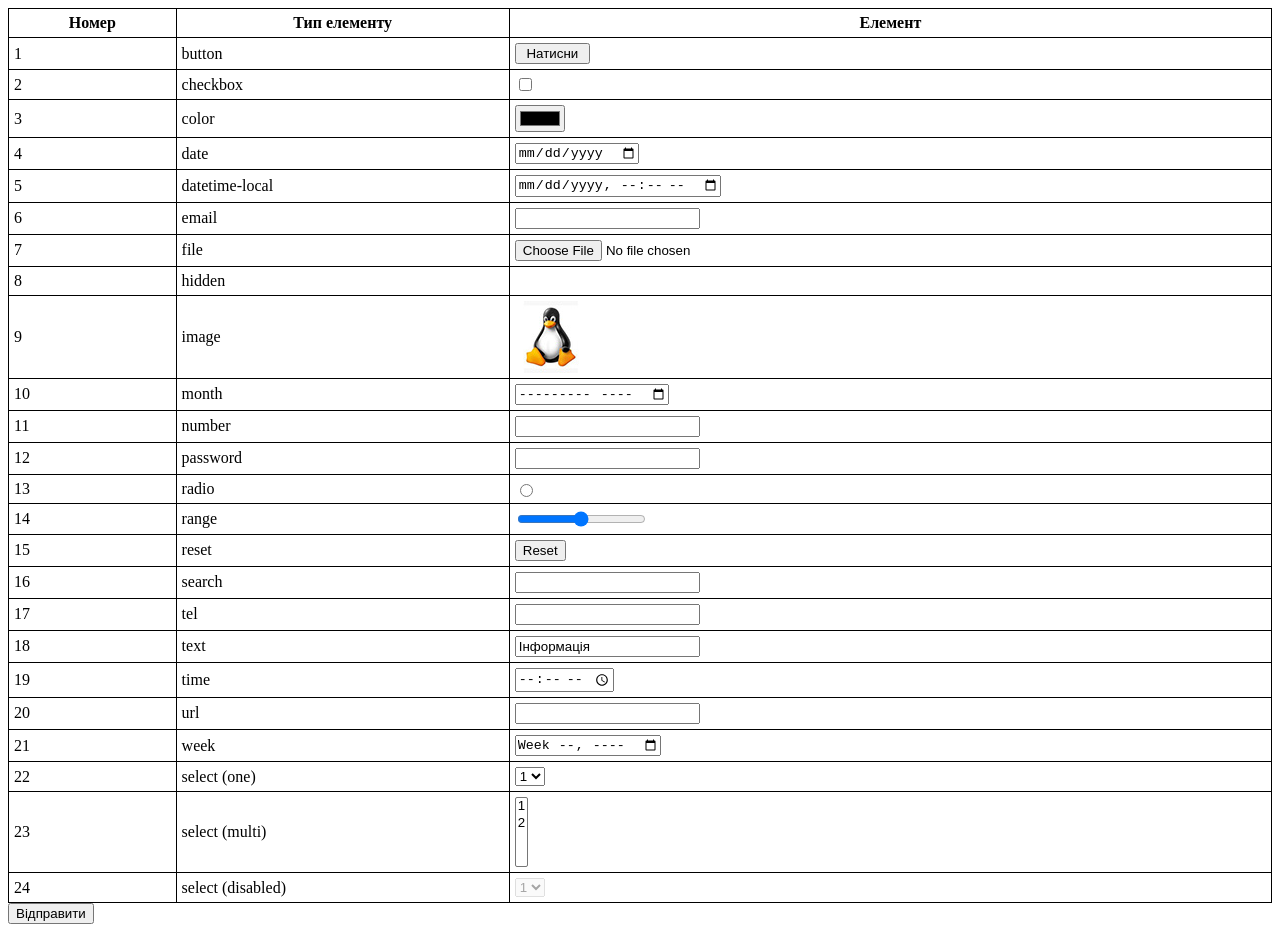
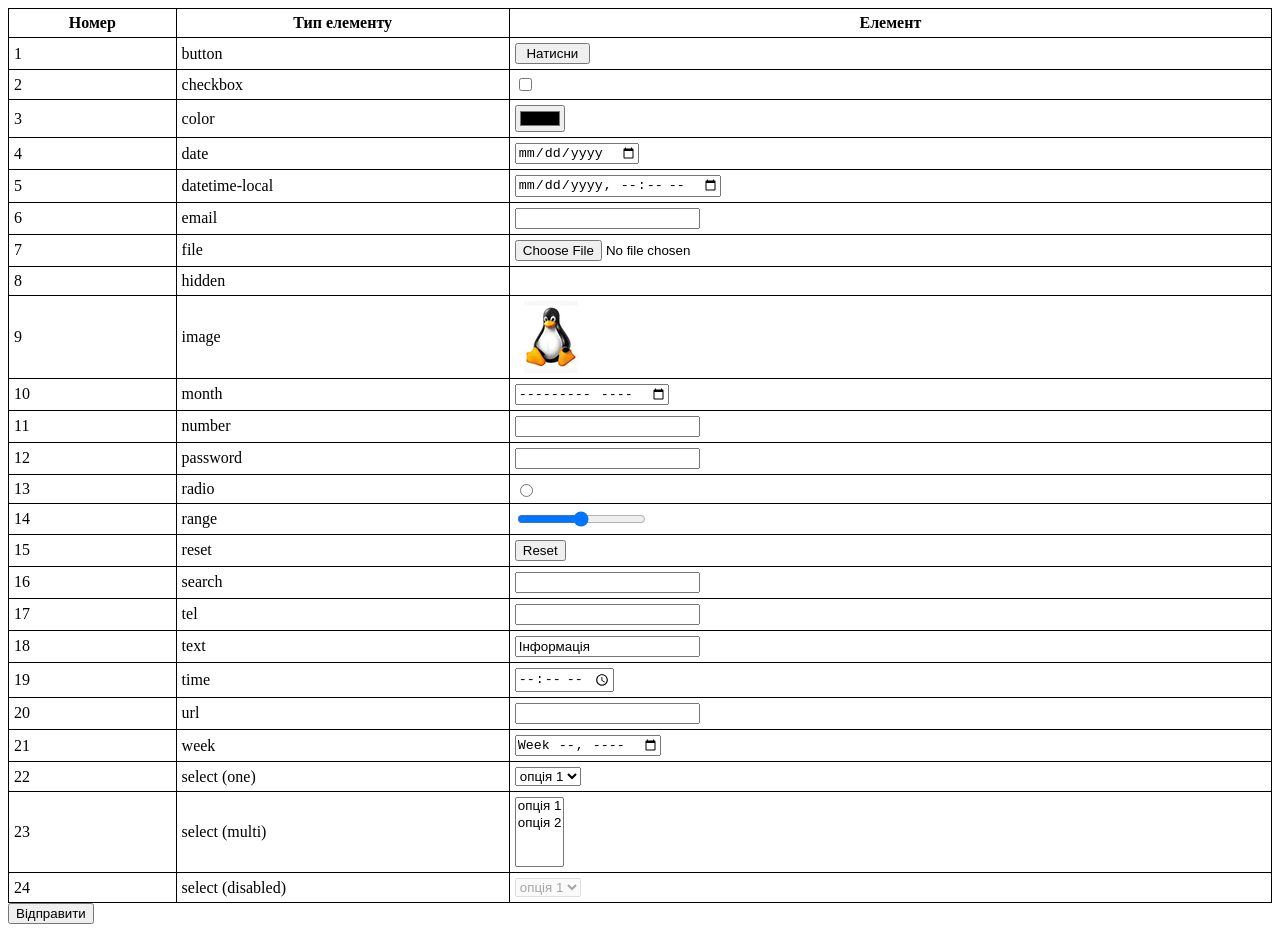
Before and after one commit to dev-vitsam/MAIN-PENGUINS, a plain HTML site: page html-md-xml-json/form-inputs/index.html in a window 1280 px wide. Drawn offline with Linux system fonts and the light colour scheme.

Commit message:
fixed select field

```diff
--- a/html-md-xml-json/form-inputs/index.html
+++ b/html-md-xml-json/form-inputs/index.html
@@ -128,24 +128,24 @@
         <td>22</td>
         <td>select (one)</td>
         <td><select name="name22" id="sel">
-          <option>1</option>
-          <option>2</option>
+          <option value="1">опція 1</option>
+          <option value="2">опція 2</option>
         </select></td>
       </tr>
       <tr>
         <td>23</td>
         <td>select (multi)</td>
         <td><select name="name23" id="sel_m" multiple>
-          <option>1</option>
-          <option>2</option>
+          <option value="1">опція 1</option>
+          <option value="2">опція 2</option>
         </select></td>
       </tr>
       <tr>
         <td>24</td>
         <td>select (disabled)</td>
         <td><select name="name24" id="sel_d" disabled>
-          <option>1</option>
-          <option>2</option>
+          <option value="1">опція 1</option>
+          <option value="2">опція 2</option>
         </select></td>
       </tr>
     </table>
```
